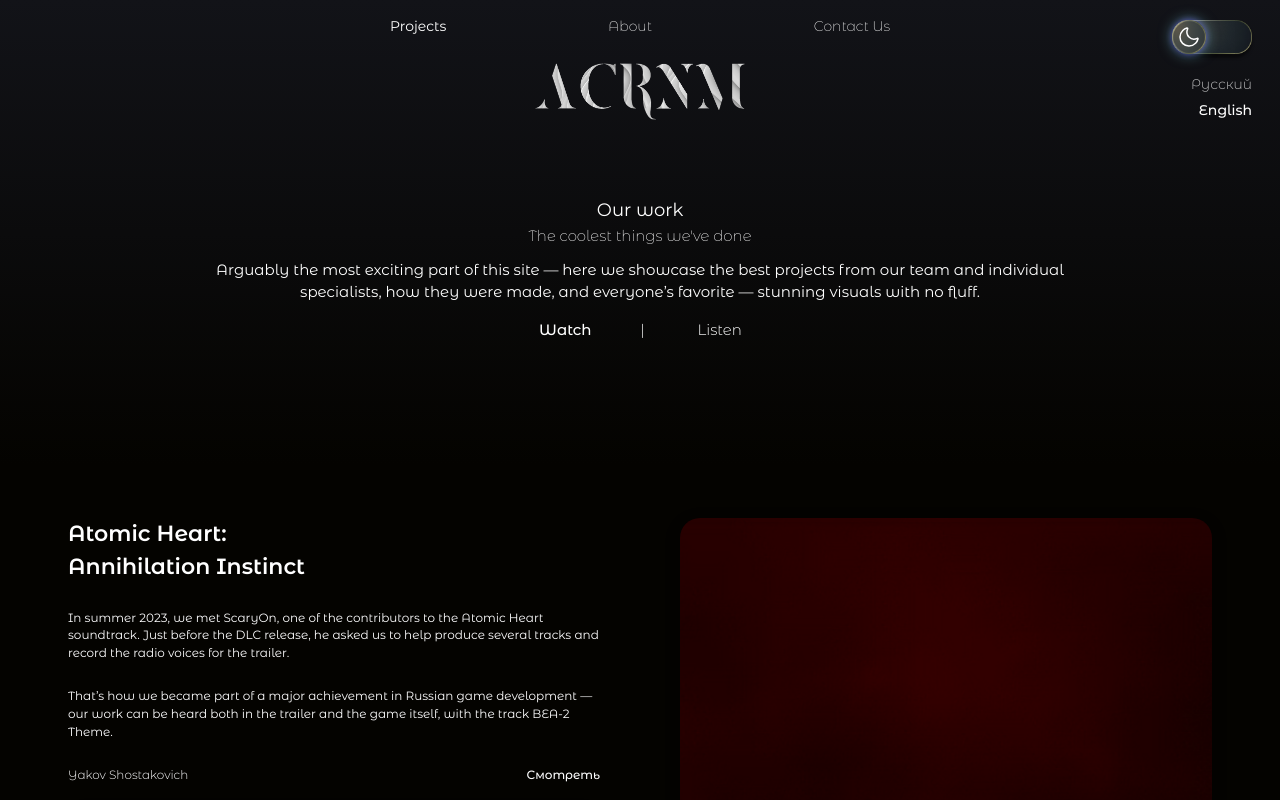
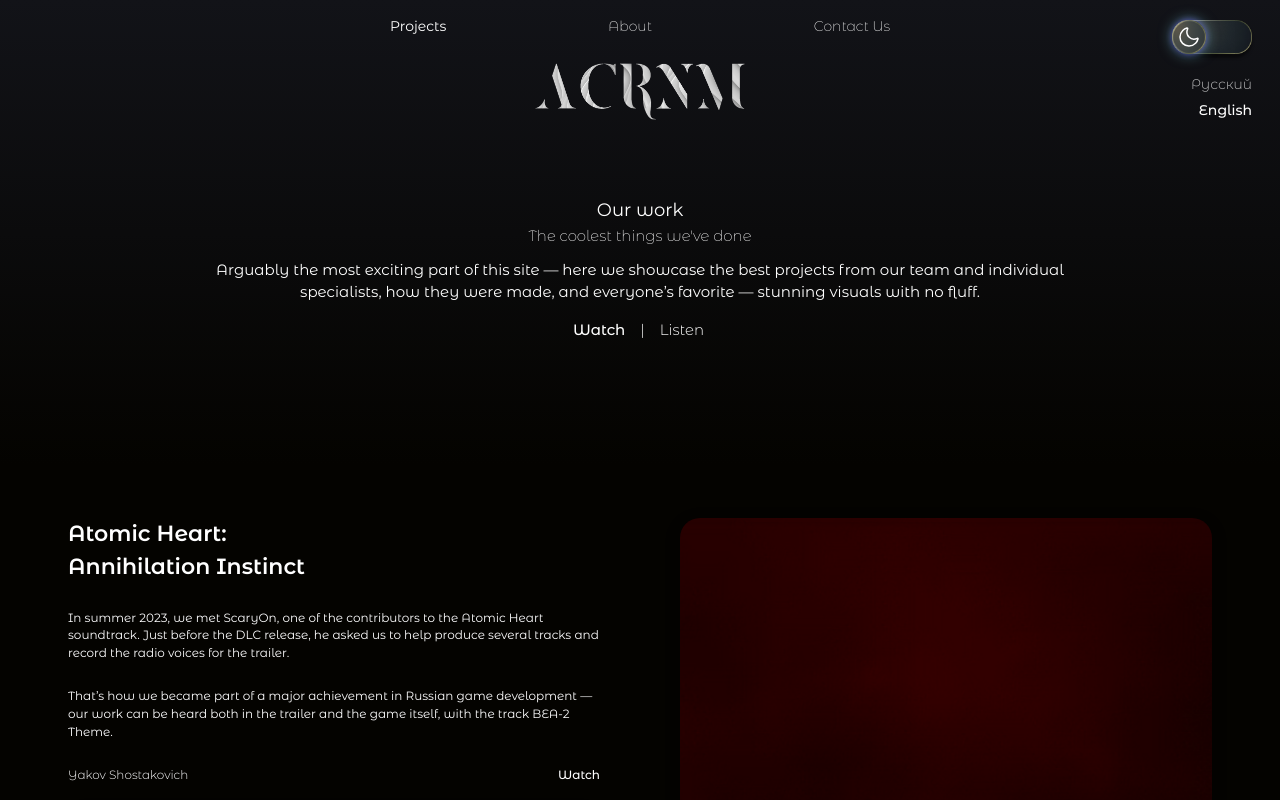
Before and after one commit to dancho12/acrnm, a Vue app: page /portfolio in a window 1280 px wide. Shown: the top 800 px of the page. Built offline with nearby package versions, Linux system fonts and the light colour scheme.

Commit message:
mini fix

```diff
--- a/src/i18n/en.js
+++ b/src/i18n/en.js
@@ -13,7 +13,7 @@
     },
     contact: {
         title: "Contact Us",
-        subtitle: "Get in touch to collaborate or work with us — we’re always open to a conversation",
+        subtitle: "Get in touch to collaborate or work with us<br> — we’re always open to a conversation",
         email: "General inquiries: ",
         phone: "Phone: ",
         messengers: "Socials & messengers:"
--- a/src/views/ContactView.vue
+++ b/src/views/ContactView.vue
@@ -8,7 +8,7 @@
         <div class="contact">
             <div class="info">
                 <span>{{ $t('contact.email') }}<strong>pr.acrnm@gmail.com</strong></span>
-                <span>{{ $t('contact.phone') }}<strong>+7 (915) 304-87-71</strong></span>
+                <span v-if="$i18n.locale !== 'en'">{{ $t('contact.phone') }}<strong>+7 (915) 304-87-71</strong></span>
                 <span>{{ $t('contact.messengers') }}</span>
                 <div class="icons">
                     <a href="https://t.me/yakov_ovven" target="_blank" rel="noopener noreferrer">
--- a/src/views/HomeView.vue
+++ b/src/views/HomeView.vue
@@ -21,18 +21,18 @@
       <div class="cards">
         <div class="card">
           <span class="title">{{ $t('home.cards.card1.title') }}</span>
-          <p>{{ $t('home.cards.card1.desc1') }}</p>
-          <p>{{ $t('home.cards.card1.desc2') }}</p>
+          <p v-html="$t('home.cards.card1.desc1')"></p>
+          <p v-html="$t('home.cards.card1.desc2')"></p>
         </div>
         <div class="card">
           <span class="title">{{ $t('home.cards.card2.title') }}</span>
-          <p>{{ $t('home.cards.card2.desc1') }}</p>
-          <p>{{ $t('home.cards.card2.desc2') }}</p>
+          <p v-html="$t('home.cards.card2.desc1')"></p>
+          <p v-html="$t('home.cards.card2.desc2')"></p>
         </div>
         <div class="card">
           <span class="title">{{ $t('home.cards.card3.title') }}</span>
-          <p>{{ $t('home.cards.card3.desc1') }}</p>
-          <p>{{ $t('home.cards.card3.desc2') }}</p>
+          <p v-html="$t('home.cards.card3.desc1')"></p>
+          <p v-html="$t('home.cards.card3.desc2')"></p>
         </div>
       </div>
     </div>
@@ -86,7 +86,7 @@
     </div>
     <div class="contact-us">
       <span class="title">{{ $t('home.contactUs') }}</span>
-      <span class="tel">+7 (915) 304-87-71</span>
+      <span v-if="$i18n.locale !== 'en'" class="tel">+7 (915) 304-87-71</span>
       <span class="mail">pr.acrnm@gmail.com</span>
       <div class="icons">
         <a href="https://t.me/yakov_ovven" target="_blank" rel="noopener noreferrer">
--- a/src/views/PortfolioView.vue
+++ b/src/views/PortfolioView.vue
@@ -21,7 +21,7 @@
 
           <div class="info">
             <span>{{ item.author }}</span>
-            <a v-if="item.link != undefined" :href="item.link" target="_blank" rel="noopener noreferrer">Смотреть</a>
+            <a v-if="item.link != undefined" :href="item.link" target="_blank" rel="noopener noreferrer">{{ $t('portfolio.tabWatch') }}</a>
           </div>
         </div>
         <div class="pic" @click="open_item(key)">
@@ -367,7 +367,15 @@
     cursor: pointer;
 
     min-width: 120px;
-    text-align: center;
+
+    &:first-of-type {
+      text-align: end;
+    }
+
+    &:last-of-type {
+      text-align: start;
+    }
+
 
     &:hover,
     &.selected {
```
